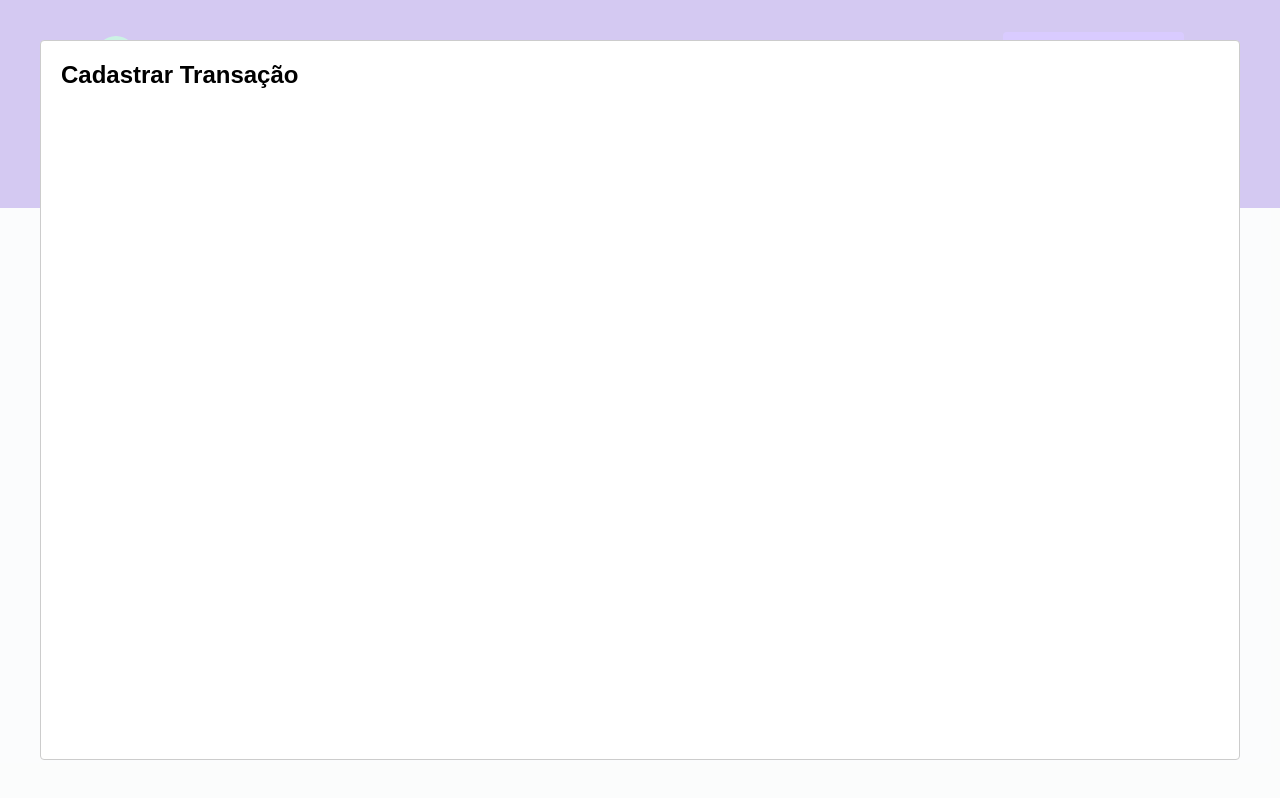
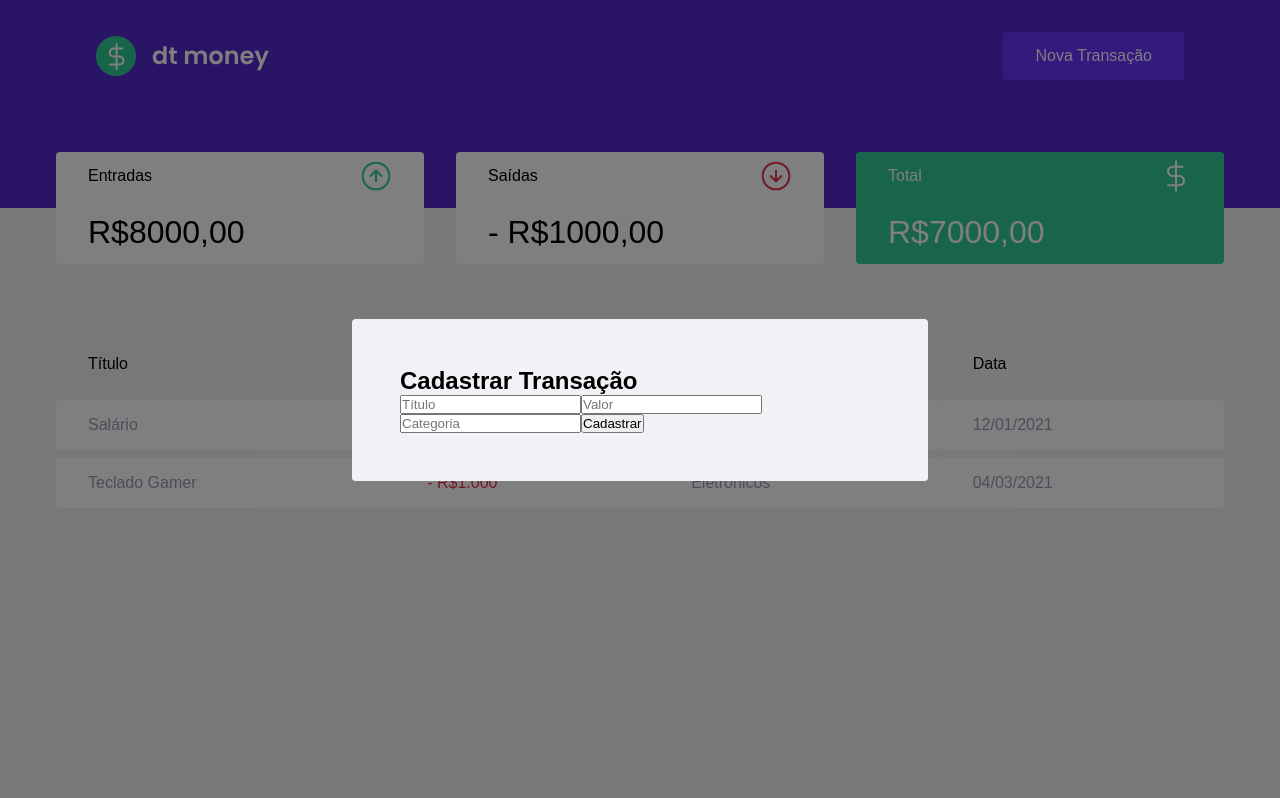
Before and after one commit to ageumenezesDev19/rocketseat-ignite_course, a React (Create React App) app in the folder reactjs/old-content/chapter-II/dtmoney/: page / in a window 1280 px wide. Both pictures are taken after a click on the button "Nova Transação". Built offline with nearby package versions, Linux system fonts and the light colour scheme; no server answers; a web font is replaced by a local one; what miragejs would draw is missing.

Commit message:
Start adding styles to the Modal

```diff
--- a/reactjs/old-content/chapter-II/dtmoney/src/components/NewTransactionModal/index.tsx
+++ b/reactjs/old-content/chapter-II/dtmoney/src/components/NewTransactionModal/index.tsx
@@ -1,4 +1,5 @@
 import Modal from 'react-modal';
+import { Container } from './styles';
 
 interface newTransactionModalProps {
   isOpen: boolean;
@@ -9,8 +10,28 @@
   return(
     <Modal
       isOpen={isOpen}
-      onRequestClose={onRequestClose}>
-      <h2>Cadastrar Transação</h2>
+      onRequestClose={onRequestClose}
+      overlayClassName="react-modal-overlay"
+      className="react-modal-content"
+    >
+      <Container>
+        <h2>Cadastrar Transação</h2>
+
+        <input placeholder="Título" />
+
+        <input
+          placeholder="Valor"
+          type="Number"
+        />
+
+        <input
+          placeholder="Categoria"
+        />
+
+        <button type="submit">
+          Cadastrar
+        </button>
+      </Container>
     </Modal>
   )
 }
--- a/reactjs/old-content/chapter-II/dtmoney/src/components/NewTransactionModal/styles.ts
+++ b/reactjs/old-content/chapter-II/dtmoney/src/components/NewTransactionModal/styles.ts
@@ -1,3 +1,3 @@
 import styled from 'styled-components';
 
-export const Container = styled.div``;
+export const Container = styled.form``;
--- a/reactjs/old-content/chapter-II/dtmoney/src/components/TransactionsTable/index.tsx
+++ b/reactjs/old-content/chapter-II/dtmoney/src/components/TransactionsTable/index.tsx
@@ -14,7 +14,7 @@
         <thead>
           <tr>
             <th>Título</th>
-            <th>Preço</th>
+            <th>Valor</th>
             <th>Categoria</th>
             <th>Data</th>
           </tr>
--- a/reactjs/old-content/chapter-II/dtmoney/src/styles/global.ts
+++ b/reactjs/old-content/chapter-II/dtmoney/src/styles/global.ts
@@ -53,4 +53,26 @@
     opacity: 0.6;
     cursor: not-allowed;
   }
+
+  .react-modal-overlay {
+    background: rgba(0, 0, 0, 0.5);
+
+    position: fixed;
+    top: 0;
+    bottom: 0;
+    right: 0;
+    left: 0;
+
+    display: flex;
+    align-items: center;
+    justify-content: center;
+  }
+  .react-modal-content {
+    width: 100%;
+    max-width: 576px;
+    background: var(--background);
+    padding: 3rem;
+    position: relative;
+    border-radius: 0.24rem;
+  }
 `
```
